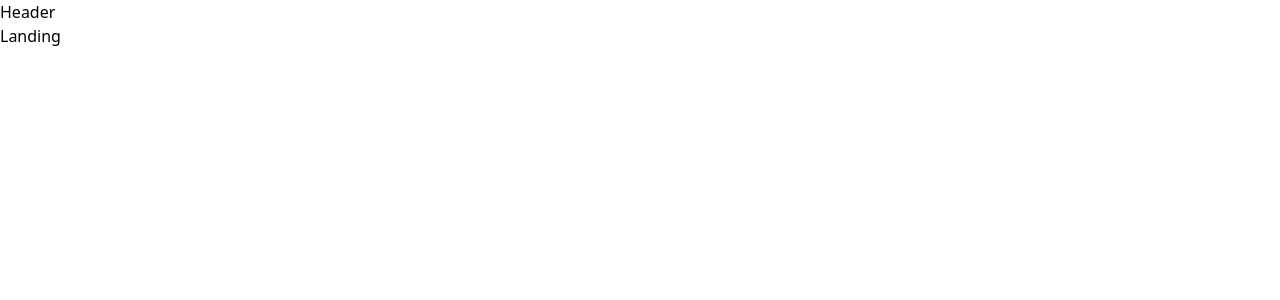
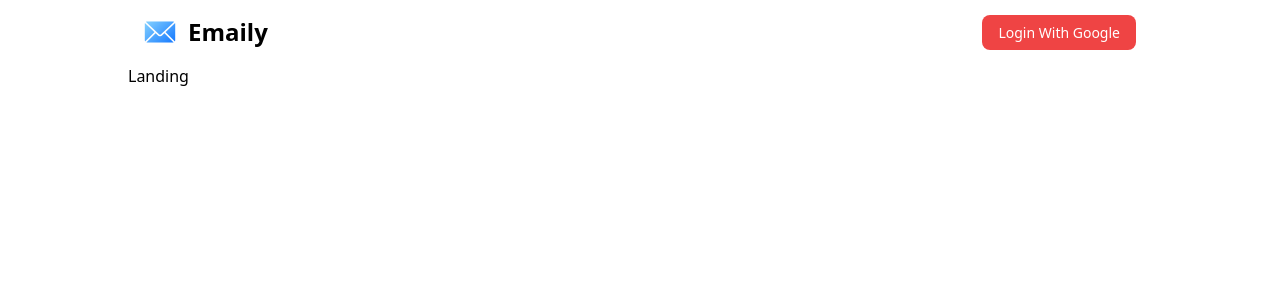
Before and after one commit to mateusmusial/emaily, a React (Create React App) app in the folder client/: page / in a window 1280 px wide. Shown: the top 300 px of the page. Built offline with nearby package versions, Linux system fonts and the light colour scheme.

Commit message:
Header design

```diff
--- a/client/src/components/App.js
+++ b/client/src/components/App.js
@@ -1,13 +1,13 @@
 import { BrowserRouter, Route } from "react-router-dom";
 
-const Header = () => <h2>Header</h2>;
+import Header from "./Header";
 const Dashboard = () => <h2>Dashboard</h2>;
 const SurveyNew = () => <h2>SurveyNew</h2>;
 const Landing = () => <h2>Landing</h2>;
 
 function App() {
   return (
-    <div>
+    <div className="max-w-screen-lg mx-auto">
       <BrowserRouter>
         <div>
           <Header />
--- /dev/null
+++ b/client/src/components/Header.js
@@ -0,0 +1,28 @@
+import logoEmaily from "../img/emaily-logo.png";
+
+function Header() {
+  return (
+    <nav className="">
+      <div className="flex flex-wrap items-center justify-between p-4">
+        <a href="/" className="flex items-center space-x-3 rtl:space-x-reverse">
+          <img src={logoEmaily} className="h-8" alt="Emaily Logo" />
+          <span className="self-center text-2xl font-semibold whitespace-nowrap">
+            Emaily
+          </span>
+        </a>
+        <ul>
+          <li>
+            <a
+              href="/auth/google"
+              className="text-white bg-red-500 hover:bg-red-600 font-medium rounded-lg text-sm px-4 py-2 text-center"
+            >
+              Login With Google
+            </a>
+          </li>
+        </ul>
+      </div>
+    </nav>
+  );
+}
+
+export default Header;
```
Also changed, not shown: client/src/img/emaily-logo.png (added).
